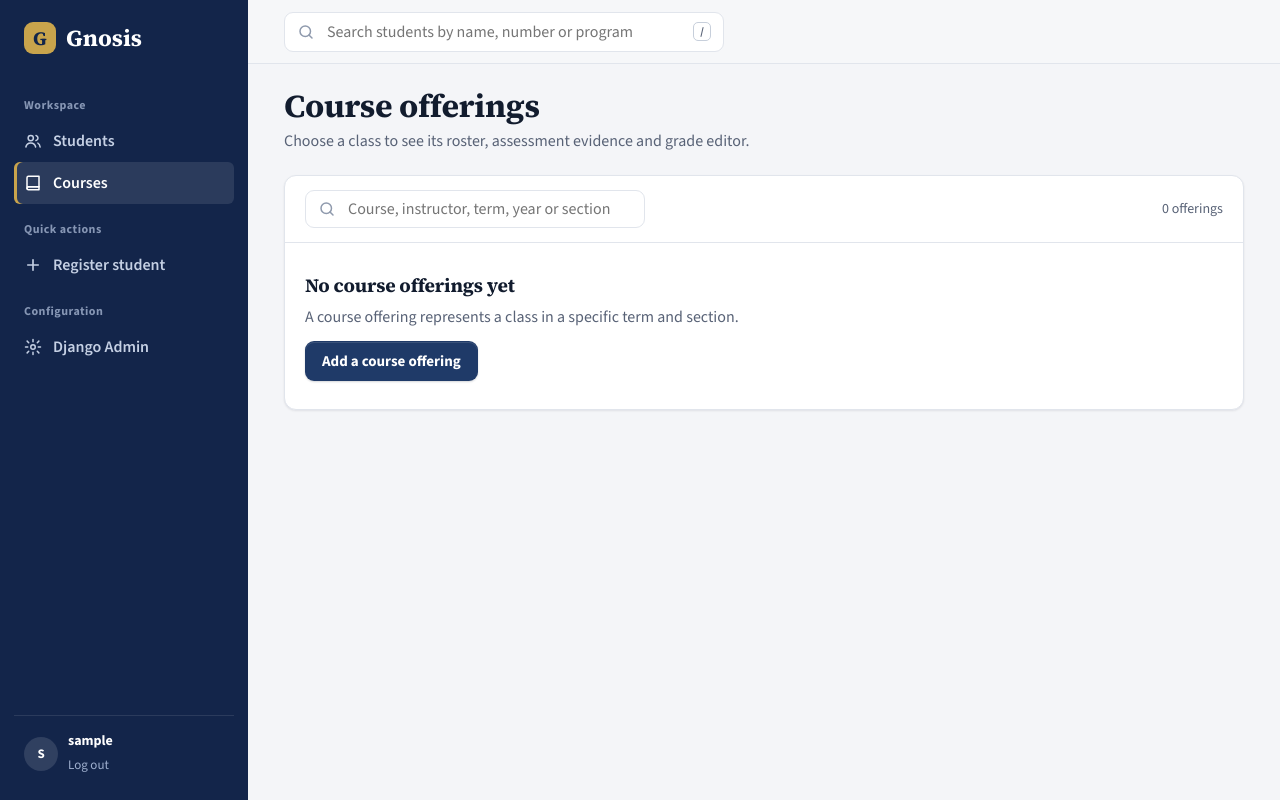
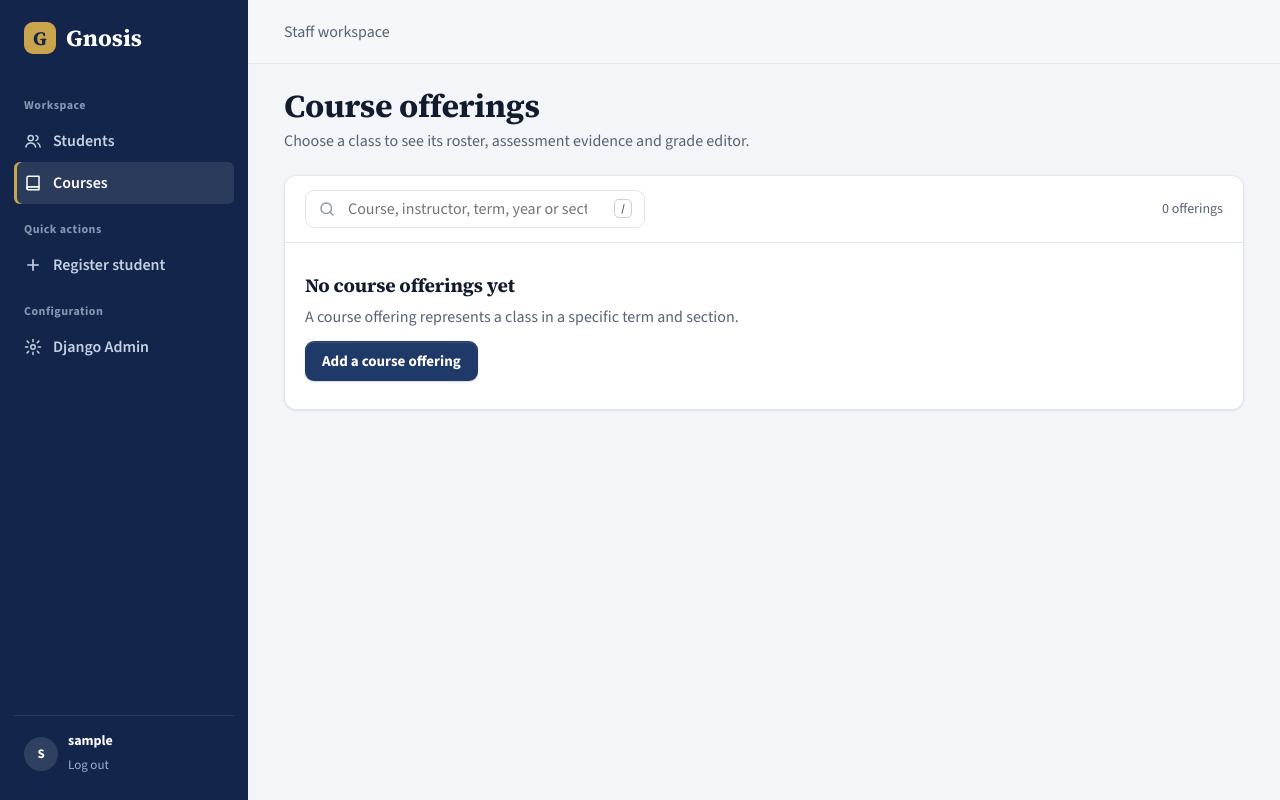
Before and after one commit to TugraDuygulu/gnosis, a Django app: page /courses/ in a window 1280 px wide. Run offline with Django 5.2, Linux system fonts and the light colour scheme; the visitor is signed in with stand-in values (Sample User, id 1); data that the repository does not hold is empty.

Commit message:
style(design): FINDING-016 — one search box on the courses page

```diff
--- a/core/templates/core/course_list.html
+++ b/core/templates/core/course_list.html
@@ -1,5 +1,6 @@
 {% extends "core/base.html" %}
 {% block title %}Course offerings{% endblock %}
+{% block topsearch %}<span class="muted">Staff workspace</span>{% endblock %}
 {% block content %}
 <div class="page-title">
     <div>
@@ -13,7 +14,8 @@
         <form class="search" method="get" role="search">
             <svg class="i" aria-hidden="true"><use href="#i-search"/></svg>
             <label class="sr-only" for="course-query">Find a class</label>
-            <input id="course-query" name="q" type="search" value="{{ query }}" placeholder="Course, instructor, term, year or section">
+            <input id="course-query" name="q" type="search" value="{{ query }}" placeholder="Course, instructor, term, year or section" data-search>
+            <span class="kbd" aria-hidden="true">/</span>
         </form>
         {% if query %}<a href="{% url 'course_list' %}">Clear search</a>{% endif %}
         <span class="count">{{ offerings|length }} offering{{ offerings|length|pluralize }}</span>
```
